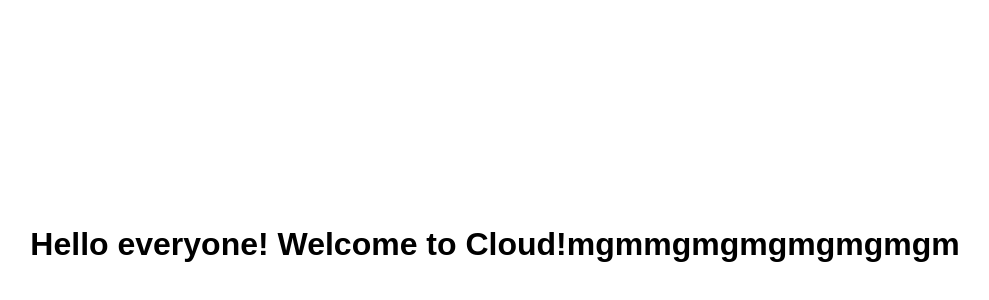
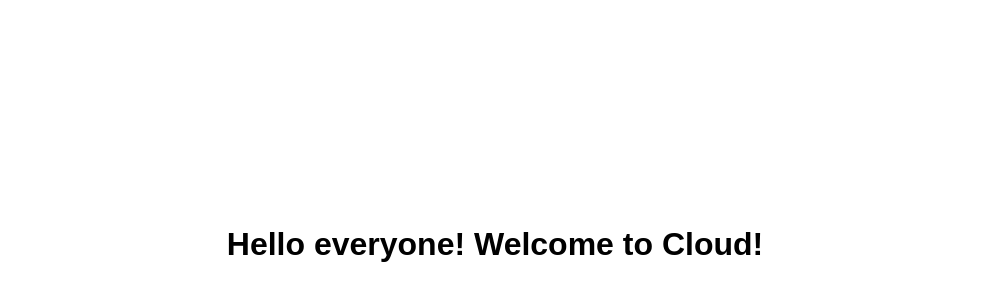
Before and after one commit to HackerWithDrip/mission, a React (Create React App) app: page / in a window 1280 px wide. Shown: the part 164-464 px from the top of the page, without its empty margins (145-1134 px from the left). Built offline with nearby package versions, Linux system fonts and the light colour scheme.

Commit message:
last testing before sleeping

```diff
--- a/public/index.html
+++ b/public/index.html
@@ -6,7 +6,7 @@
     <meta name="viewport" content="width=device-width,initial-scale=1" />
   </head>
   <body>
-    <div id="root">Hello everyone! Welcome to Cloud! by Raseemela</div>
+    <div id="root"><h1>Hello everyone! Welcome to Cloud! by Raseemela </h1></div>
     <script src="/static/js/bundle.js"></script>
   </body>
 </html>
--- a/src/App.js
+++ b/src/App.js
@@ -1,7 +1,7 @@
 export default function App() {
   return (
     <div style={{display:'flex',height:'100vh',alignItems:'center',justifyContent:'center',fontFamily:'Arial,Helvetica,sans-serif'}}>
-      <h1>Hello everyone! Welcome to Cloud!mgmmgmgmgmgmgmgm</h1>
+      <h1>Hello everyone! Welcome to Cloud!</h1>
     </div>
   );
 }
```
Also changed, not shown: 8 other files (tests, documents, lock files or other folders).
